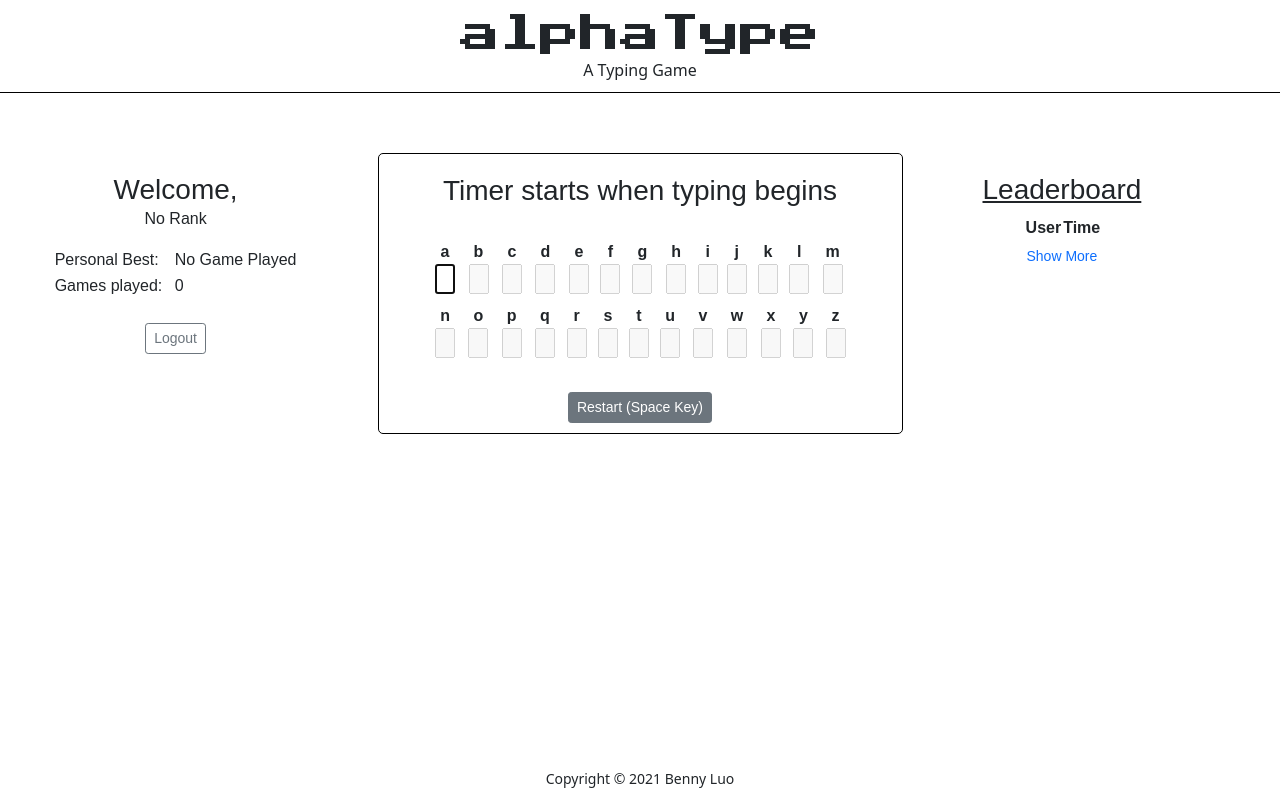
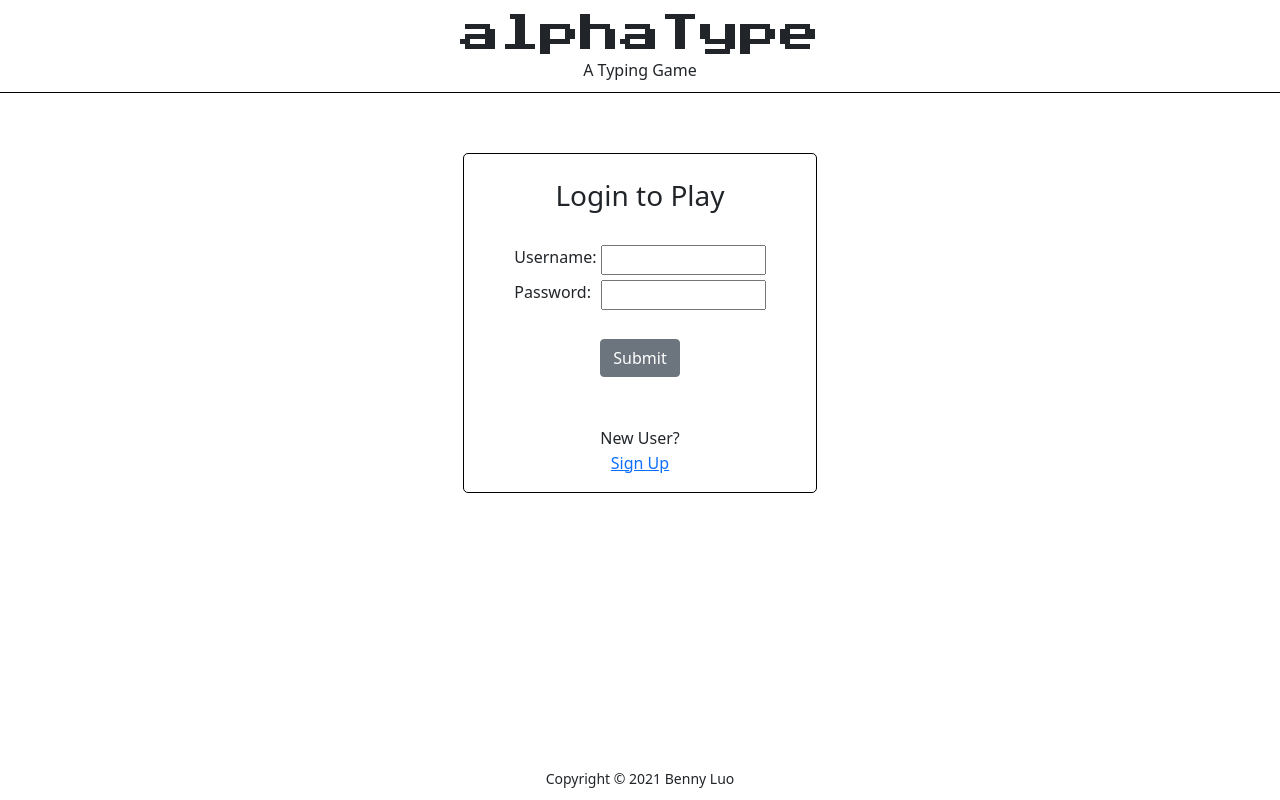
Before and after one commit to alphaType-benny/alphatype-ui, a React (Create React App) app: page / in a window 1280 px wide. Built offline with nearby package versions, Linux system fonts and the light colour scheme; no server answers.

Commit message:
more states to redux

```diff
--- a/src/App.js
+++ b/src/App.js
@@ -15,7 +15,7 @@ const App = () => {
   return(
     <div className="App">
       <Header user={user} />
-      <Body user={user} setUser={setUser} />
+      <Body/>
       <Footer/>
     </div>
   )
--- a/src/components/Body.js
+++ b/src/components/Body.js
@@ -13,11 +13,12 @@ import { setToken } from '../reducers/resultReducer'
 import { setCurrentUser } from '../reducers/currentUserReducer'
 
 //const MainContainer = ({user, setUser}) => {
-const MainContainer = () => {
+const Body = () => {
     const dispatch = useDispatch()
 
     //const [allUsers, setAllUsers] = useState([])
     const allUsers = useSelector(state => state.user)
+
     const user = useSelector(state => {
         console.log("user", state);
         return state.currentUser
@@ -47,8 +48,6 @@ const MainContainer = () => {
     },[totalTime, dispatch])
 
 
-
-
     const notification = (notifClass, notifMessage) => {
         setNotifClass(notifClass)
         setNotifMessage(notifMessage)
@@ -59,7 +58,7 @@ const MainContainer = () => {
 
     const logout = () => {
         //setUser(null)
-        setCurrentUser(null)
+        dispatch(setCurrentUser(null))
         return window.localStorage.removeItem('loggedAppUser')
     }
 
@@ -115,4 +114,4 @@ const MainContainer = () => {
     )
 }
 
-export default MainContainer
+export default Body
--- a/src/components/Login.js
+++ b/src/components/Login.js
@@ -3,9 +3,13 @@ import React, {useState} from 'react'
 import loginService from "../services/login"
 import resultsService from "../services/results"
 import usersService from "../services/users"
+import { useSelector, useDispatch } from 'react-redux'
+import { setCurrentUser } from '../reducers/currentUserReducer'
 import Button from 'react-bootstrap/Button'
 
-const Login = ({setUser, notification}) =>{
+const Login = ({notification}) =>{
+
+    const dispatch = useDispatch()
     const [username, setUsername] = useState('')
     const [password, setPassword] = useState('')
     const [newUser, setNewUser] = useState(false)
@@ -37,7 +41,10 @@ const Login = ({setUser, notification}) =>{
             resultsService.setToken(user.token)
             setUsername('')
             setPassword('')
-            setUser(user)
+
+            //setUser(user)
+            dispatch(setCurrentUser(user))
+
             notification("success", `Welcome ${user.username} & Happy alphaTyping!`)
           } catch (exception) {
             setPassword('')
--- a/src/reducers/currentUserReducer.js
+++ b/src/reducers/currentUserReducer.js
@@ -10,7 +10,7 @@ export const setCurrentUser = (user) => {
     }
   }
 
-const reducer = (state = [], action) => {
+const reducer = (state = "", action) => {
 switch (action.type) {
     case 'CURRENTUSER':
     return action.data
```
Also changed, not shown: 1 other file (tests, documents, lock files or other folders).
